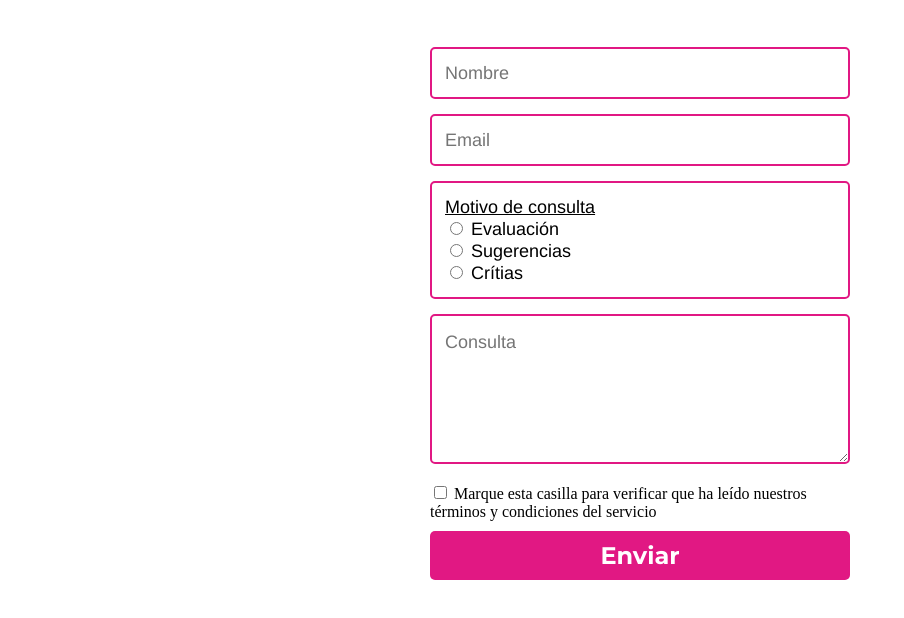
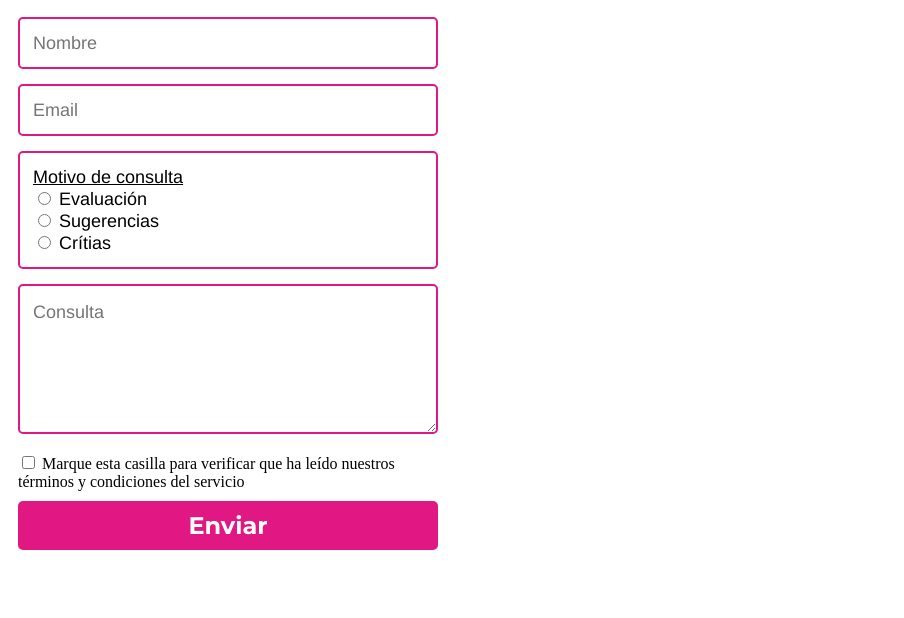
Before and after one commit to Claraf05/LoBeat, a plain HTML site: page Lobeat/contacto.html in a window 1280 px wide. Shown: the part 50-668 px from the top of the page, without its empty margins (0-904 px from the left). Drawn offline with Linux system fonts and the light colour scheme.

Commit message:
Update contactForm.css

```diff
--- a/Lobeat/css/contactForm.css
+++ b/Lobeat/css/contactForm.css
@@ -1,6 +1,6 @@
 @import url(https://fonts.googleapis.com/css?family=Montserrat:400,700);
 
-.contact-form { max-width:420px; margin:50px auto; }
+.contact-form { max-width:420px; margin:10px; }
 
 .feedback-input {
     /*color:white;*/
```
